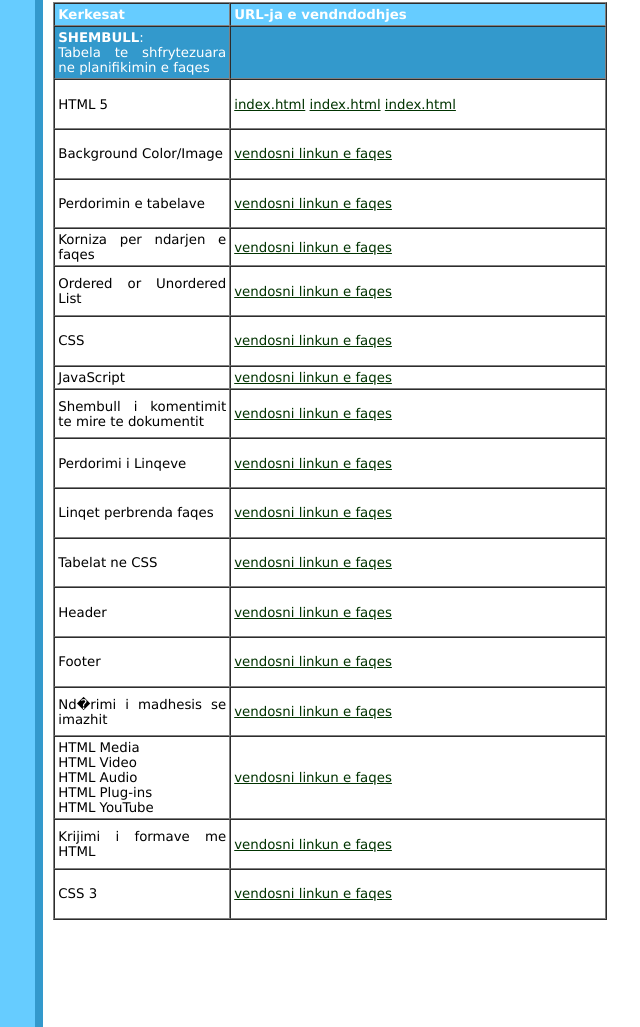
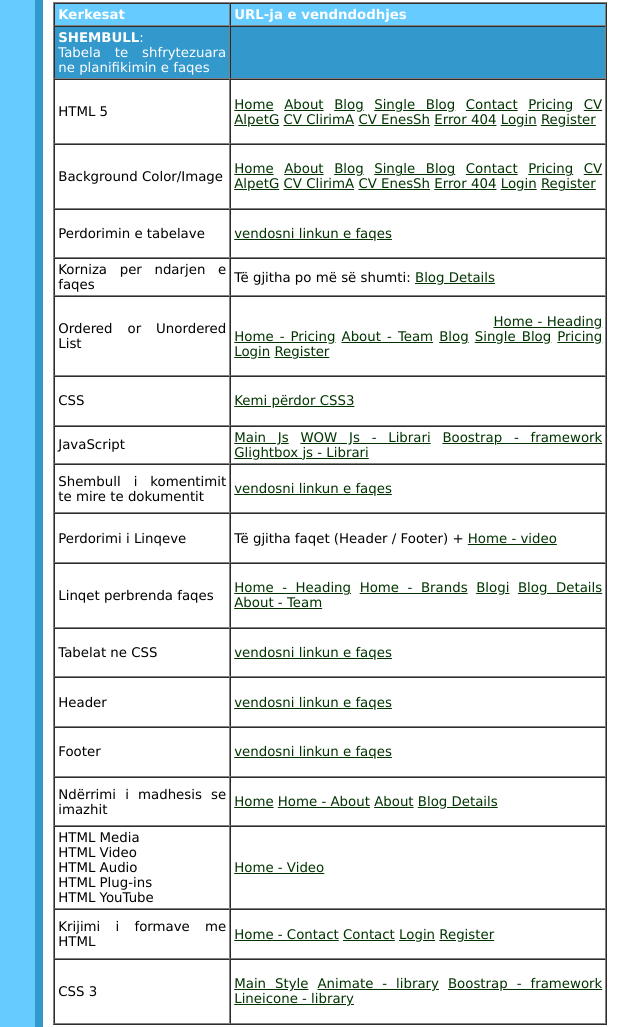
Before and after one commit to AlpetGexha/projekti-web-sem-5, a plain HTML site: page Dokumentacioni.html in a window 1280 px wide. Shown: the part 837-1864 px from the top of the page, without its empty margins (72-712 px from the left). Drawn offline with Linux system fonts and the light colour scheme.

Commit message:
Add Documetacioni i Tabelave ne project

```diff
--- a/Dokumentacioni.html
+++ b/Dokumentacioni.html
@@ -290,12 +290,20 @@
 
                       <td width="192">
                         <p>
-                          <font color="#ffffff"><a href="index.html" target="_blank">
-                              index.html</a>
-                            <a href="index.html" target="_blank">
-                              index.html</a>
-                            <a href="index.html" target="_blank">
-                              index.html</a></font>
+                          <font color="#ffffff">
+                            <a target="_blank" href="index.html">Home</a>
+                            <a target="_blank" href="about.html">About</a>
+                            <a target="_blank" href="blog.html">Blog</a>
+                            <a target="_blank" href="blog-details.html">Single Blog</a>
+                            <a target="_blank" href="contact.html">Contact</a>
+                            <a target="_blank" href="pricing.html">Pricing</a>
+                            <a target="_blank" href="cv-ag.html">CV AlpetG</a>
+                            <a target="_blank" href="cv-ca.html">CV ClirimA</a>
+                            <a target="_blank" href="cv-esh.html">CV EnesSh</a>
+                            <a target="_blank" href="404.html">Error 404</a>
+                            <a target="_blank" href="login.html">Login</a>
+                            <a target="_blank" href="register.html">Register</a>
+                          </font>
                         </p>
                       </td>
                     </tr>
@@ -303,7 +311,20 @@
                       <td width="75">Background Color/Image</td>
                       <td width="192">
                         <p>
-                          <font color="#ffffff"><a href="" target="_blank">vendosni linkun e faqes</a></font>
+                          <font color="#ffffff">
+                            <a target="_blank" href="index.html">Home</a>
+                            <a target="_blank" href="about.html">About</a>
+                            <a target="_blank" href="blog.html">Blog</a>
+                            <a target="_blank" href="blog-details.html">Single Blog</a>
+                            <a target="_blank" href="contact.html">Contact</a>
+                            <a target="_blank" href="pricing.html">Pricing</a>
+                            <a target="_blank" href="cv-ag.html">CV AlpetG</a>
+                            <a target="_blank" href="cv-ca.html">CV ClirimA</a>
+                            <a target="_blank" href="cv-esh.html">CV EnesSh</a>
+                            <a target="_blank" href="404.html">Error 404</a>
+                            <a target="_blank" href="login.html">Login</a>
+                            <a target="_blank" href="register.html">Register</a>
+                          </font>
                         </p>
                       </td>
                     </tr>
@@ -317,13 +338,26 @@
                     </tr>
                     <tr>
                       <td width="75">Korniza per ndarjen e faqes</td>
-                      <td width="192"><a href="" target="_blank">vendosni linkun e faqes</a></td>
+                      <td width="192">
+                        Të gjitha po më së shumti:
+                        <a href="blog-details.html" target="_blank">Blog Details</a>
+                      </td>
                     </tr>
                     <tr>
                       <td width="75">Ordered or Unordered List</td>
                       <td width="192">
                         <p>
-                          <font color="#ffffff"><a href="" target="_blank">vendosni linkun e faqes</a></font>
+                          <font color="#ffffff">
+                            Të gjitha faqet (Navigation / Footer) +
+                            <a target="_blank" href="index.html#home">Home - Heading</a>
+                            <a target="_blank" href="index.html#pricing">Home - Pricing</a>
+                            <a target="_blank" href="about.html#team">About - Team</a>
+                            <a target="_blank" href="blog.html">Blog</a>
+                            <a target="_blank" href="blog-details.html#blog-action">Single Blog</a>
+                            <a target="_blank" href="pricing.html">Pricing</a>
+                            <a target="_blank" href="login.html#socials-connect">Login</a>
+                            <a target="_blank" href="register.html#socials-connect">Register</a>
+                          </font>
                         </p>
                       </td>
                     </tr>
@@ -331,13 +365,18 @@
                       <td width="75">CSS</td>
                       <td width="192">
                         <p>
-                          <font color="#ffffff"><a href="" target="_blank">vendosni linkun e faqes</a></font>
+                          <font color="#ffffff"><a href="#">Kemi përdor CSS3</a></font>
                         </p>
                       </td>
                     </tr>
                     <tr>
                       <td width="75">JavaScript</td>
-                      <td width="192"><a href="" target="_blank">vendosni linkun e faqes</a></td>
+                      <td width="192"><a href="" target="_blank">
+                          <a href="assets/js/main.js">Main Js</a>
+                          <a href="assets/js/wow">WOW Js - Librari</a>
+                          <a href="assets/js/bootstrap.bundle.min.js">Boostrap - framework</a>
+                          <a href="index.html#video">Glightbox js - Librari</a>
+                      </td>
                     </tr>
 
 
@@ -354,7 +393,10 @@
           <td width="75">Perdorimi i Linqeve</td>
           <td width="192">
             <p>
-              <font color="#ffffff"><a href="" target="_blank">vendosni linkun e faqes</a> </font>
+              <span>Të gjitha faqet (Header / Footer) + </span>
+              <font color="#ffffff">
+                <a target="_blank" href="index.html#video">Home - video</a>
+              </font>
             </p>
           </td>
         </tr>
@@ -362,7 +404,13 @@
           <td width="75">Linqet perbrenda faqes</td>
           <td width="192">
             <p>
-              <font color="#ffffff"><a href="l" target="_blank">vendosni linkun e faqes</a></font>
+              <font color="#ffffff">
+                <a target="_blank" href="index.html#home">Home - Heading</a>
+                <a target="_blank" href="index.html#brands">Home - Brands</a>
+                <a target="_blank" href="blog.html">Blogi</a>
+                <a target="_blank" href="blog-details.html">Blog Details</a>
+                <a target="_blank" href="about.html#team-single">About - Team</a>
+              </font>
             </p>
           </td>
         </tr>
@@ -391,10 +439,15 @@
           </td>
         </tr>
         <tr>
-          <td width="75">Nd�rimi i madhesis se imazhit</td>
+          <td width="75">Ndërrimi i madhesis se imazhit</td>
           <td width="192">
             <p>
-              <font color="#ffffff"><a href="" target="_blank">vendosni linkun e faqes</a></font>
+              <font color="#ffffff">
+                <a target="_blank" href="index.html#home">Home</a>
+                <a target="_blank" href="index.html#about">Home - About</a>
+                <a target="_blank" href="index.about">About</a>
+                <a target="_blank" href="blog-details.html">Blog Details</a>
+              </font>
             </p>
           </td>
         </tr>
@@ -407,7 +460,9 @@
             HTML YouTube</td>
           <td width="192">
             <p>
-              <font color="#ffffff"><a href="" target="_blank">vendosni linkun e faqes</a></font>
+              <font color="#ffffff">
+                <a target="_blank" href="index.html#video">Home - Video</a>
+              </font>
             </p>
           </td>
         </tr>
@@ -416,7 +471,12 @@
           <td width="75">Krijimi i formave me HTML</td>
           <td width="192">
             <p>
-              <font color="#ffffff"><a href="" target="_blank">vendosni linkun e faqes</a></font>
+              <font color="#ffffff">
+                <a target="_blank" href="index.html#contact-form">Home - Contact</a>
+                <a target="_blank" href="contact.html#contact-form">Contact</a>
+                <a target="_blank" href="login.html#login-wrapper">Login</a>
+                <a target="_blank" href="register.html#register-wrapper">Register</a>
+              </font>
             </p>
           </td>
         </tr>
@@ -424,11 +484,15 @@
           <td width="75">CSS 3</td>
           <td width="192">
             <p>
-              <font color="#ffffff"><a href="" target="_blank">vendosni linkun e faqes</a></font>
+              <font color="#ffffff">
+                <a href="assets/css/styles.css">Main Style</a>
+                <a href="assets/css/animate.css">Animate - library</a>
+                <a href="assets/css/bootstrap.min.css">Boostrap - framework</a>
+                <a href="assets/css/lineicons.css">Lineicone - library</a>
+              </font>
             </p>
           </td>
         </tr>
-
 
       </tbody>
     </table>
```
Also changed, not shown: about.html (+1 -1 lines), blog-details.html (+3 -3 lines), contact.html (+1 -1 lines), index.html (+2 -2 lines), login.html (+2 -2 lines), register.html (+2 -2 lines).
